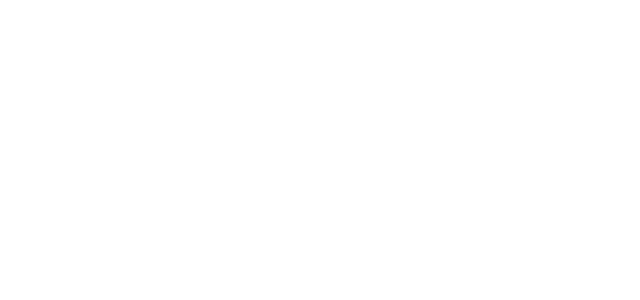
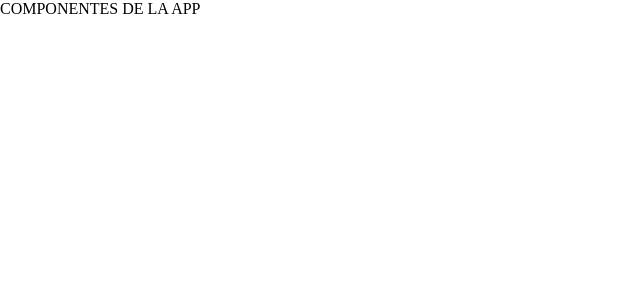
Before and after one commit to SmaelNicolas/Simplifyhr, a React (Create React App) app: page / in a window 1280 px wide. Shown: the top 300 px of the page, without its empty margins (0-640 px from the left). Built offline with nearby package versions, Linux system fonts and the light colour scheme.

Commit message:
Global styles

```diff
--- a/src/App.js
+++ b/src/App.js
@@ -1,5 +1,11 @@
+import styled from "styled-components";
+
 function App() {
-	return <div className='App'></div>;
+	return <AppContainerStyled>{"COMPONENTES DE LA APP"}</AppContainerStyled>;
 }
 
+const AppContainerStyled = styled.div`
+	width: calc(100vw - (100vw - 100%));
+`;
+
 export default App;
--- a/src/index.js
+++ b/src/index.js
@@ -1,9 +1,20 @@
 import React from "react";
 import ReactDOM from "react-dom";
 import App from "./App";
+import { createGlobalStyle } from "styled-components";
+
+const GlobalStyle = createGlobalStyle`
+    *{
+        margin: 0;
+        padding: 0;
+        box-sizing: border-box;
+        scroll-behavior: smooth;
+    }
+`;
 
 ReactDOM.render(
 	<React.StrictMode>
+		<GlobalStyle />
 		<App />
 	</React.StrictMode>,
 	document.getElementById("root")
```
